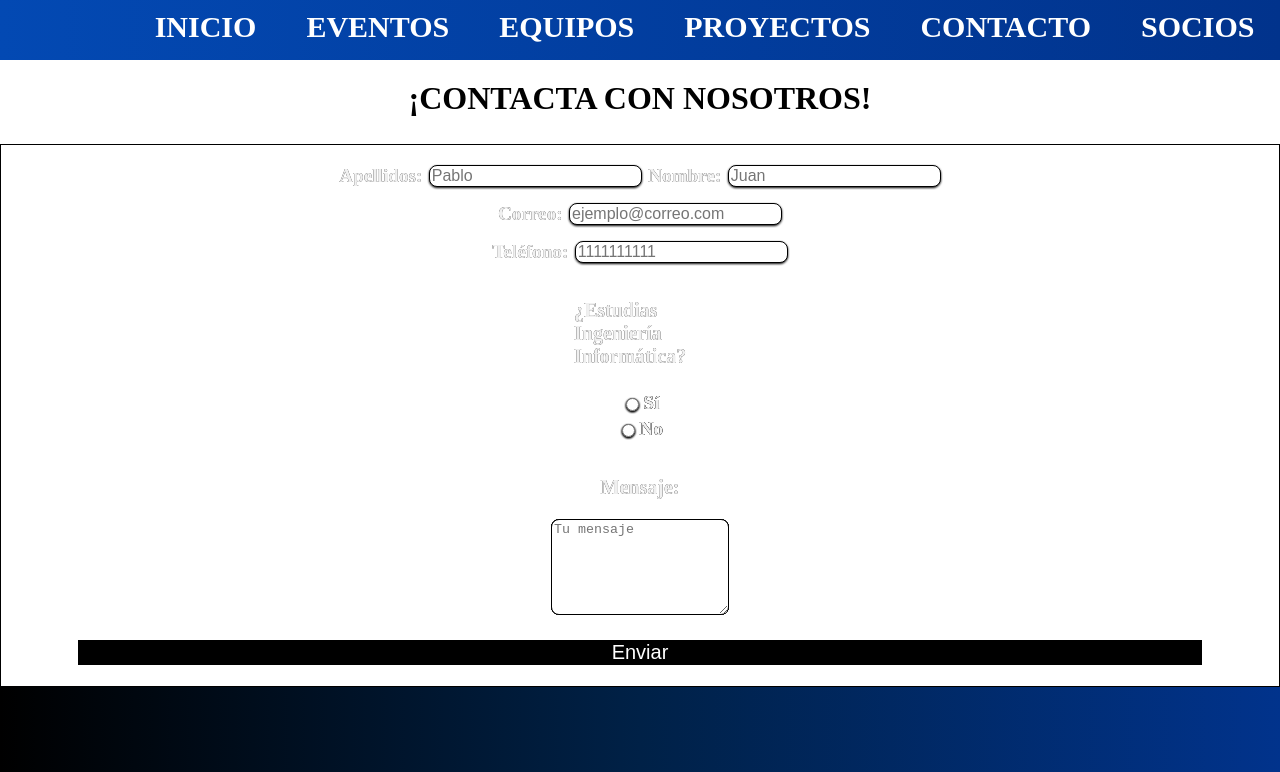
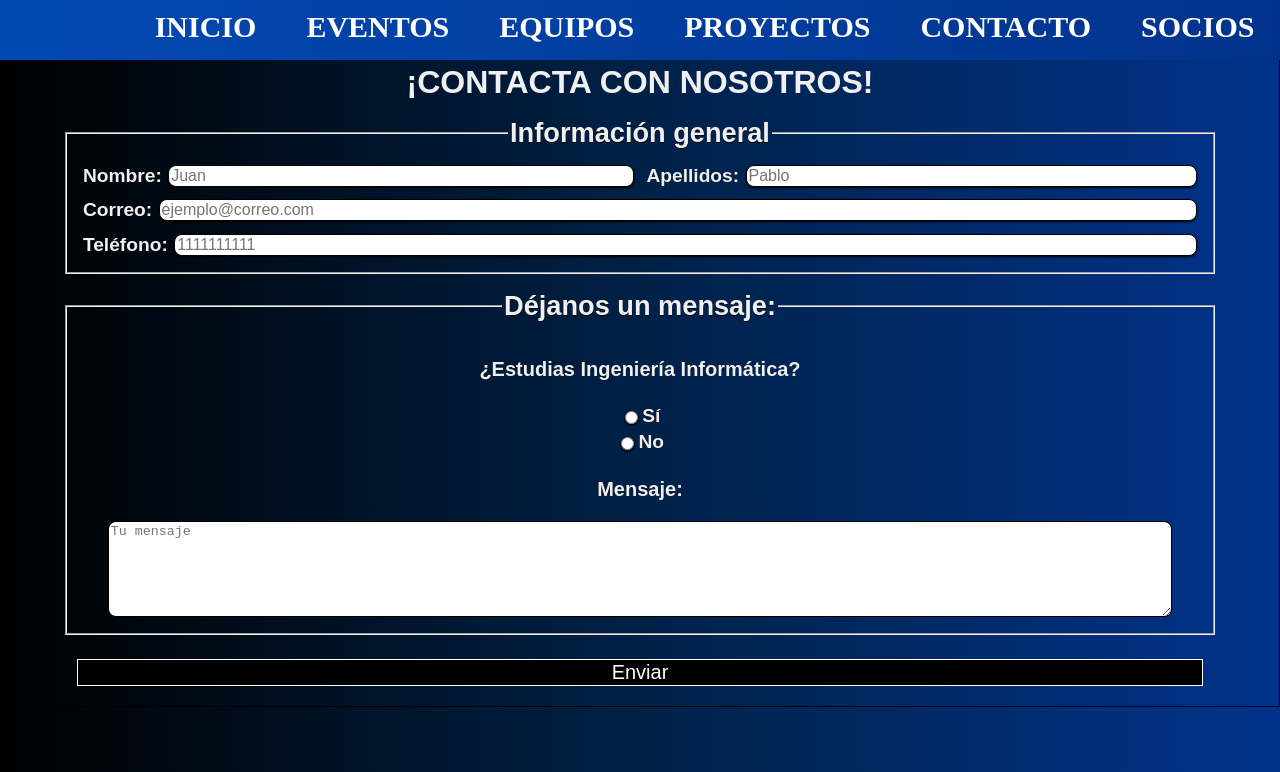
Before and after one commit to IvanCarayol/Web_Asociacion_CodeURV, a React (Vite) app in the folder web_codeurv/: page /contacto in a window 1280 px wide. Shown: the top 772 px of the page. Built offline with nearby package versions, Linux system fonts and the light colour scheme.

Commit message:
mejor no toco nada

```diff
--- a/web_codeurv/src/components/FormUpdate.jsx
+++ /dev/null
@@ -1,86 +0,0 @@
-import "../styles/FormUpdate.css";
-
-function FormUpdate() {
-  return (
-    <div className="formDiv">
-      <h2 className="form__title">¡CONTACTA CON NOSOTROS!</h2>
-      <form className="contacto">
-        <div className="form__input-label__container name">
-          <input
-            id="Name"
-            name="Name"
-            className="form__input"
-            type="text"
-            placeholder="Juan"
-            request
-          ></input>
-          <label for="Name">Nombre:</label>
-
-          <input
-            id="Surname"
-            name="Surname"
-            className="form__input"
-            type="text"
-            placeholder="Pablo"
-          ></input>
-          <label for="Surname">Apellidos:</label>
-        </div>
-        <div className="form__input-label__container email">
-          <input
-            id="Email"
-            name="Email"
-            className="form__input"
-            type="email"
-            placeholder="ejemplo@correo.com"
-            request
-          ></input>
-          <label for="Email">Correo:</label>
-        </div>
-        <div className="form__input-label__container tel">
-          <input
-            id="Tel"
-            name="Tel"
-            className="form__input"
-            type="tel"
-            placeholder="1111111111"
-          ></input>
-          <label for="Tel">Teléfono:</label>
-        </div>
-
-        <div className="form__input-label__container msg">
-          <div className="question__container">
-            <p className="form__text">¿Estudias Ingeniería Informática?</p>
-            <div className="form__input-yes">
-              <input type="radio" id="si" name="estudia" value="si"></input>
-              <label for="si">Sí</label>
-            </div>
-            <div className="form__input-no">
-              <input type="radio" id="no" name="estudia" value="no"></input>
-              <label for="no">No</label>
-            </div>
-          </div>
-        </div>
-        <div className="form__msg-container">
-          <p className="form__text">Mensaje:</p>
-          <textarea
-            id="mensaje"
-            name="mensaje"
-            placeholder="Tu mensaje"
-            sentences
-            maxLength={500}
-            rows="6"
-          ></textarea>
-        </div>
-        <input
-          id="Enviar"
-          name="Enviar"
-          className="enviar"
-          type="submit"
-          value="Enviar"
-        ></input>
-      </form>
-    </div>
-  );
-}
-
-export default FormUpdate;
--- a/web_codeurv/src/pages/Contacto.jsx
+++ b/web_codeurv/src/pages/Contacto.jsx
@@ -1,12 +1,11 @@
 import NavBar from "../components/NavBar";
 import Footer from "../components/Footer";
 import Form from "../components/Form";
-import FormUpdate from "../components/FormUpdate";
 
 function Contacto() {
   return (
     <>
-      <NavBar /> <FormUpdate /> <Footer />
+      <NavBar /> <Form /> <Footer />
     </>
   );
 }
--- a/web_codeurv/src/styles/FormUpdate.css
+++ /dev/null
@@ -1,7 +0,0 @@
-.formDiv {
-  margin-top: 80px;
-}
-
-form {
-  border: none;
-}
```
